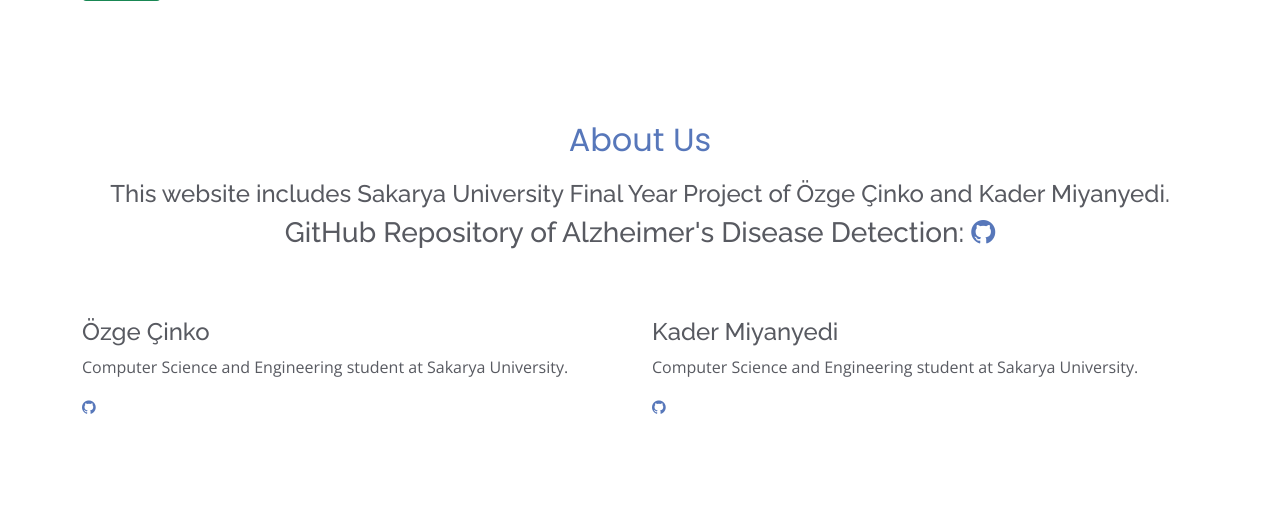
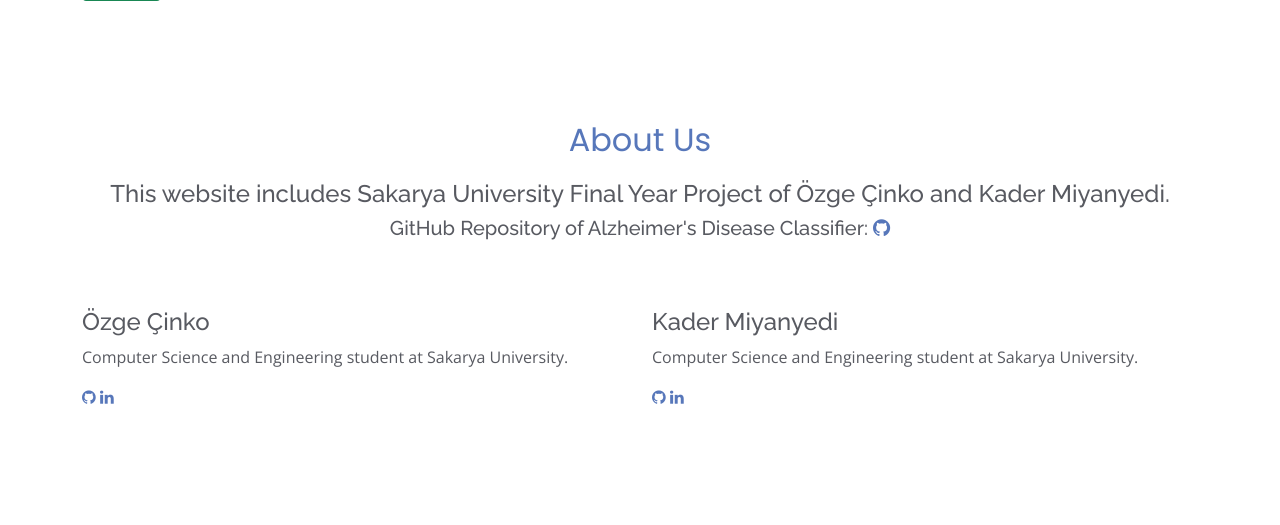
Before and after one commit to ozgecinko/AlzheimersDiseaseClassifier, a Flask app: page / in a window 1280 px wide. Shown: the part 1136-1661 px from the top of the page. After the commit the page ends 1540 px from the top, so only its background shows below. Run offline with Flask 2, Linux system fonts and the light colour scheme; some libraries are stand-ins or nearby versions.

Commit message:
add personal links

```diff
--- a/templates/index.html
+++ b/templates/index.html
@@ -139,7 +139,7 @@
           <h2>About Us</h2>
           <h4>This website includes Sakarya University Final Year Project of Özge Çinko and Kader Miyanyedi.
           </h4>
-          <h3>GitHub Repository of Alzheimer's Disease Detection: <a href="https://github.com/ozgecinko/AlzheimersDiseaseClassifier"><i class="fa fa-github"></i></a></h3>
+          <h5>GitHub Repository of Alzheimer's Disease Classifier: <a href="https://github.com/ozgecinko/AlzheimersDiseaseClassifier"><i class="fa fa-github"></i></a></h5>
         </div>
 
         <div class="row no-gutters">
@@ -149,12 +149,19 @@
                 <div class="col-md-6">
                   <h4>Özge Çinko</h4>
                   <p>Computer Science and Engineering student at Sakarya University.</p>
-                  <p><a href="https://github.com/ozgecinko"><i class="fa fa-github"></i></a></p>
+                    <p>
+                      <a href="https://github.com/ozgecinko"><i class="fa fa-github"></i></a>
+                      <a href="https://www.linkedin.com/in/ozgecinko/"><i class="fa fa-linkedin"></i></a>
+                    </p>
                 </div>
                 <div class="col-md-6">
                   <h4>Kader Miyanyedi</h4>
                   <p>Computer Science and Engineering student at Sakarya University.</p>
-                  <p><a href="https://github.com/Kadermiyanyedi"><i class="fa fa-github"></i></a></p>
+                  <p>
+                    <a href="https://github.com/Kadermiyanyedi"><i class="fa fa-github"></i></a>
+                    <a href="https://www.linkedin.com/in/kadermiyanyedi/"><i class="fa fa-linkedin"></i></a>
+                  </p>
+
                 </div>
               </div>
             </div>
```
